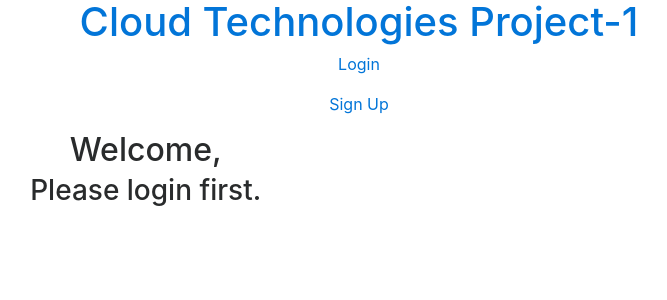
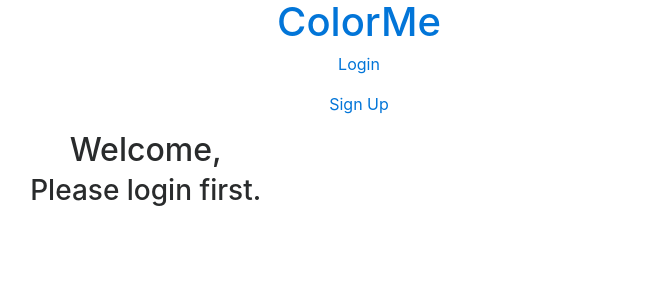
Before and after one commit to Wayne122/ColorMe_CMPE281_Project2, a Django app: page / in a window 1280 px wide. Shown: the top 300 px of the page, without its empty margins (281-948 px from the left). Run offline with Django 3.2, Linux system fonts and the light colour scheme; some libraries are stand-ins or nearby versions.

Commit message:
Fixed file type

```diff
--- a/project1/settings.py
+++ b/project1/settings.py
@@ -12,7 +12,6 @@ https://docs.djangoproject.com/en/2.2/ref/settings/
 
 import os
 from decouple import config
-from django.urls import reverse_lazy
 
 # Build paths inside the project like this: os.path.join(BASE_DIR, ...)
 BASE_DIR = os.path.dirname(os.path.dirname(os.path.abspath(__file__)))
@@ -154,7 +153,7 @@ AWS_ACCESS_KEY_ID = config('AWS_ACCESS_KEY_ID')
 AWS_SECRET_ACCESS_KEY = config('AWS_SECRET_ACCESS_KEY')
 DEFAULT_FILE_STORAGE = config('DEFAULT_FILE_STORAGE')
 AWS_STORAGE_BUCKET_NAME = config('AWS_STORAGE_BUCKET_NAME')
-AWS_S3_REGION_NAME = config('AWS_S3_REGION_NAME')
+AWS_REGION_NAME = config('AWS_REGION_NAME')
 AWS_S3_CUSTOM_DOMAIN = config('AWS_S3_CUSTOM_DOMAIN')
 
 SOCIAL_AUTH_FACEBOOK_KEY = config('SOCIAL_AUTH_FACEBOOK_KEY')
--- a/s3objects/templates/s3objects/base.html
+++ b/s3objects/templates/s3objects/base.html
@@ -8,11 +8,11 @@
         <!-- Bootstrap CSS -->
         <link rel="stylesheet" href="https://maxcdn.bootstrapcdn.com/bootstrap/4.0.0-beta.3/css/bootstrap.min.css" integrity="sha384-Zug+QiDoJOrZ5t4lssLdxGhVrurbmBWopoEl+M6BdEfwnCJZtKxi1KgxUyJq13dy" crossorigin="anonymous">
 
-        <title>Project-1</title>
+        <title>ColorMe</title>
     </head>
     <body>
         <div class="page-header">
-            <h1 class="site-title text-center"><a href="/">Cloud Technologies Project-1</a></h1>
+            <h1 class="site-title text-center"><a href="/">ColorMe</a></h1>
             {% if user.is_authenticated %}
                 <p class="log text-center"><a href="{% url 'logout' %}">Logout</a></p>
             {% else %}
--- a/s3objects/views.py
+++ b/s3objects/views.py
@@ -39,7 +39,7 @@ def upload_file(request):
                 new_s3object.owner = request.user
                 new_s3object = form.save()
                 data = {'fileName': new_s3object.file.name, 'fileUrl': new_s3object.file.url}
-                client = boto3.client('lambda')
+                client = boto3.client('lambda', region_name='us-west-1')
                 response = client.invoke(
                     FunctionName='imageColorizingFunc',
                     LogType='None',
@@ -64,7 +64,7 @@ def update_file(request, id):
         if request.POST and form.is_valid():
             new_s3object = form.save()
             data = {'fileName': new_s3object.file.name, 'fileUrl': new_s3object.file.url}
-            client = boto3.client('lambda')
+            client = boto3.client('lambda', region_name='us-west-1')
             response = client.invoke(
                 FunctionName='imageColorizingFunc',
                 LogType='None',
```
Also changed, not shown: s3objects/models.py (+8 -1 lines).
